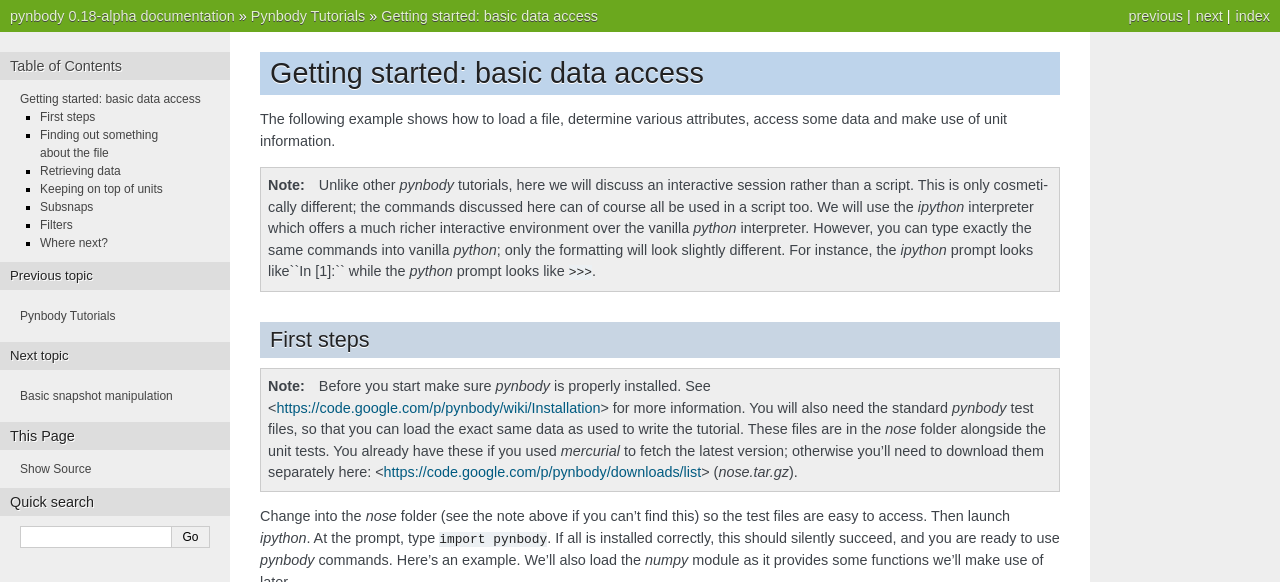
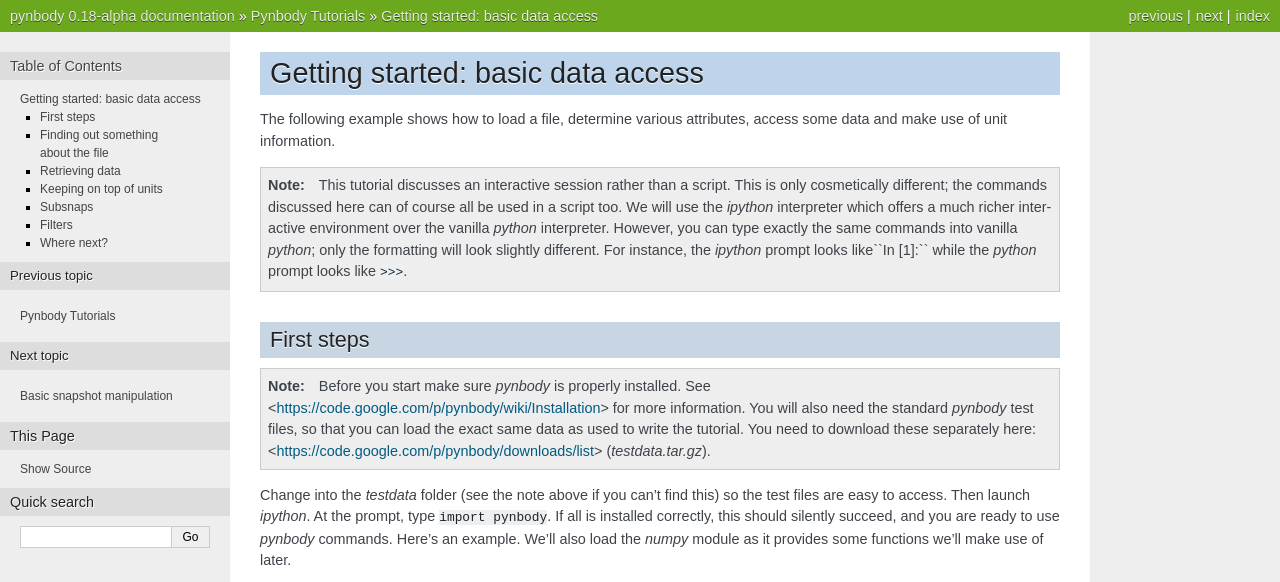
Before and after one commit to pynbody/pynbody, a Sphinx documentation site: the page built from docs/tutorials/data_access.rst, in a window 1280 px wide and 900 px high, cut to the strip 0-582 px from the top of the window. Built offline with Sphinx 7.4.7, drawn with Linux system fonts in a browser that asks for light colours; formulas are drawn with MathJax 3; pages that are not in the unit, such as notebooks, are missing from menus.

Commit message:
Update preamble to the basic tutorial to reflect recent changes

```diff
--- a/docs/tutorials/data_access.rst
+++ b/docs/tutorials/data_access.rst
@@ -8,7 +8,7 @@
 The following example shows how to load a file, determine various
 attributes, access some data and make use of unit information.
 
-.. note:: Unlike other `pynbody` tutorials, here we will discuss an
+.. note:: This tutorial discusses an
   interactive session rather than a script. This is only cosmetically
   different; the commands discussed here can of course all be used in
   a script too. We will use the `ipython` interpreter which offers a
@@ -26,12 +26,10 @@
  installed. See <https://code.google.com/p/pynbody/wiki/Installation>
  for more information. You will also need the standard `pynbody` test
  files, so that you can load the exact same data as used to write the
- tutorial. These files are in the `nose` folder alongside the unit tests. You already have these if you used `mercurial` to fetch the
- latest version; otherwise you'll need to download them separately
- here: <https://code.google.com/p/pynbody/downloads/list>
- (`nose.tar.gz`).
+ tutorial. You need to download these separately here: <https://code.google.com/p/pynbody/downloads/list>
+ (`testdata.tar.gz`).
 
-Change into the `nose` folder (see the note above if you can't find
+Change into the `testdata` folder (see the note above if you can't find
 this) so the test files are easy to access. Then launch `ipython`. At
 the prompt, type ``import pynbody``. If all is installed correctly,
 this should silently succeed, and you are ready to use `pynbody`
```
